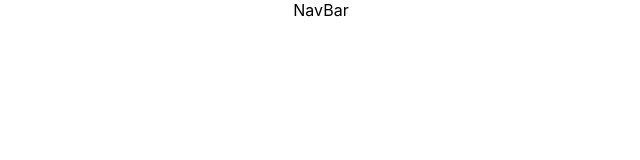
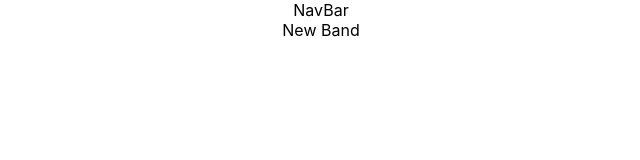
Before and after one commit to thakaj/favorite-bands, a React (Create React App) app: page /newbandpage in a window 1280 px wide. Shown: the top 160 px of the page, without its empty margins (319-959 px from the left). Built offline with nearby package versions, Linux system fonts and the light colour scheme.

Commit message:
added routes to index.js and my app.js so i can go from page to page of my project

```diff
--- a/src/App.js
+++ b/src/App.js
@@ -1,6 +1,6 @@
 import React from 'react';
 import './App.css';
-import { Router, Switch } from "react-router-dom";
+import { Route, Switch } from "react-router-dom";
 import NavBar from './components/NavBar';
 import HomePage from './components/HomePage';
 import NewBandPage from './components/NewBandPage';
@@ -10,6 +10,17 @@ function App() {
   return (
     <div className="App">
       <NavBar />
+        <Switch>
+          <Route path="/bandpage">
+              <BandPage/>
+          </Route>
+          <Route path="/newbandpage">
+            <NewBandPage/>
+          </Route>
+          <Route exact path="/homepage">
+              <HomePage/>
+          </Route>
+        </Switch>
     </div>
   );
 }
--- a/src/index.js
+++ b/src/index.js
@@ -3,11 +3,14 @@ import ReactDOM from 'react-dom';
 import './index.css';
 import App from './App';
 import reportWebVitals from './reportWebVitals';
+import {BrowserRouter} from "react-router-dom"
 
 ReactDOM.render(
+  <BrowserRouter>
   <React.StrictMode>
     <App />
-  </React.StrictMode>,
+  </React.StrictMode>
+  </BrowserRouter>,
   document.getElementById('root')
 );
 
```
